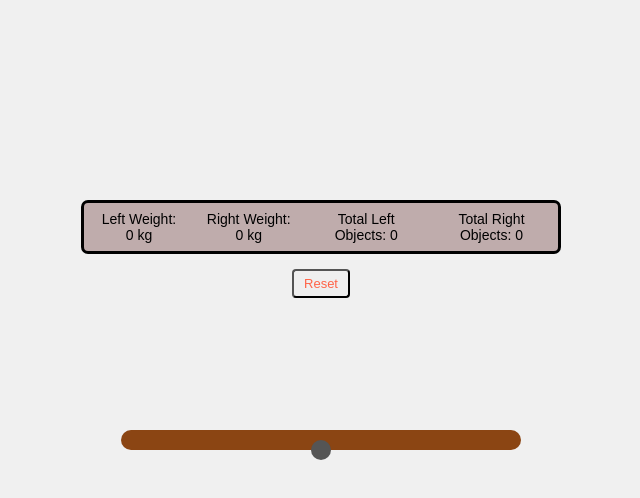
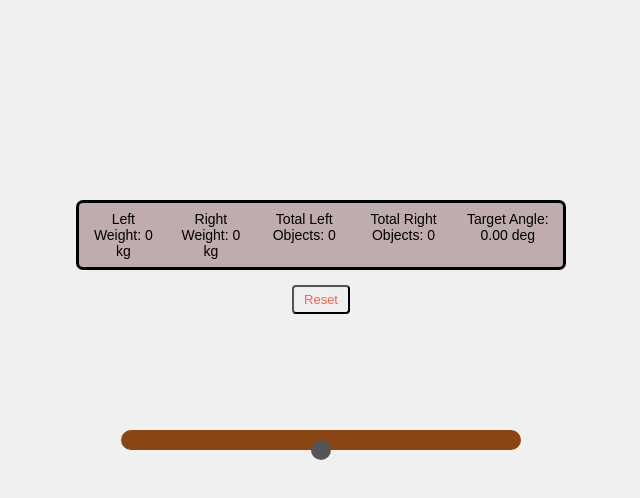
Before and after one commit to SerhatCiftcii/SeeSaw, a plain HTML site: page index.html in a window 1280 px wide. Both pictures are taken after a click on the button "Reset". Shown: the whole page, without its empty margins (319-959 px from the left). Drawn offline with Linux system fonts and the light colour scheme.

Commit message:
Update Target Angle  Info Panel added and View has been added to the Reset button.

```diff
--- a/app.js
+++ b/app.js
@@ -4,6 +4,9 @@ const rightWeight = document.getElementById('rightWeight');
 const leftCount = document.getElementById('leftCount')
 const rightCount = document.getElementById('rightCount')
 const resetButton = document.getElementById('resetBtn');
+
+const targetAngleDisplay = document.getElementById('targetAngleDisplay'); // Son açı değerimizi görmek için info panele eklediğim kısım.
+
 const seesawLength = 400;  //tascde istenilen uzunluk 400'dü
 const maxAngle = 30;  // tascde istenilen açı angle değerinde içine yazcam.
 const tiltSpeed = 0.1;  //// anamiasyın hızını şuanlık 0.1 yaptim ama değistirebilirim**: **kendime not
@@ -58,6 +61,8 @@ function updateView() {
  leftCount.textContent = objects.filter(o => o.offsetX < 0).length;
  rightCount.textContent = objects.filter(o => o.offsetX >= 0).length;
 
+ targetAngleDisplay.textContent = targetAngle.toFixed(2);
+
   console.log(`Target Angle: ${targetAngle}`);  //TEST ETMEK İÇİN CONSOLE LOG app.js:86 Target Angle: -30 gelen değer
 
 }
@@ -95,6 +100,6 @@ resetButton.addEventListener('click', () => {
  targetAngle = currentAngle = 0;
  seesaw.style.transform = `translateX(-50%) rotate(0deg)`; // tahterevalliyi DÜZELTME Fonksiyonu.
  saveState();  //local stroge temizleme:
-
+updateView()
 });
 animate();
--- a/index.html
+++ b/index.html
@@ -19,6 +19,7 @@
     <p>Right Weight: <span id="rightWeight">0</span> kg</p>
     <p>Total Left Objects: <span id="leftCount">0</span></p>
     <p>Total Right Objects: <span id="rightCount">0</span></p>
+    <p>Target Angle: <span id="targetAngleDisplay">0</span> deg</p>
   </div>
   <button id="resetBtn">Reset</button>
 </div>
--- a/styles.css
+++ b/styles.css
@@ -78,7 +78,7 @@ body {
 
 #info .info-box {
   display: flex;
-  width: 450px;
+  width: 460px;
   gap: 20px;
   background: rgba(179, 155, 155, 0.8);
   padding: 8px 12px;
```
